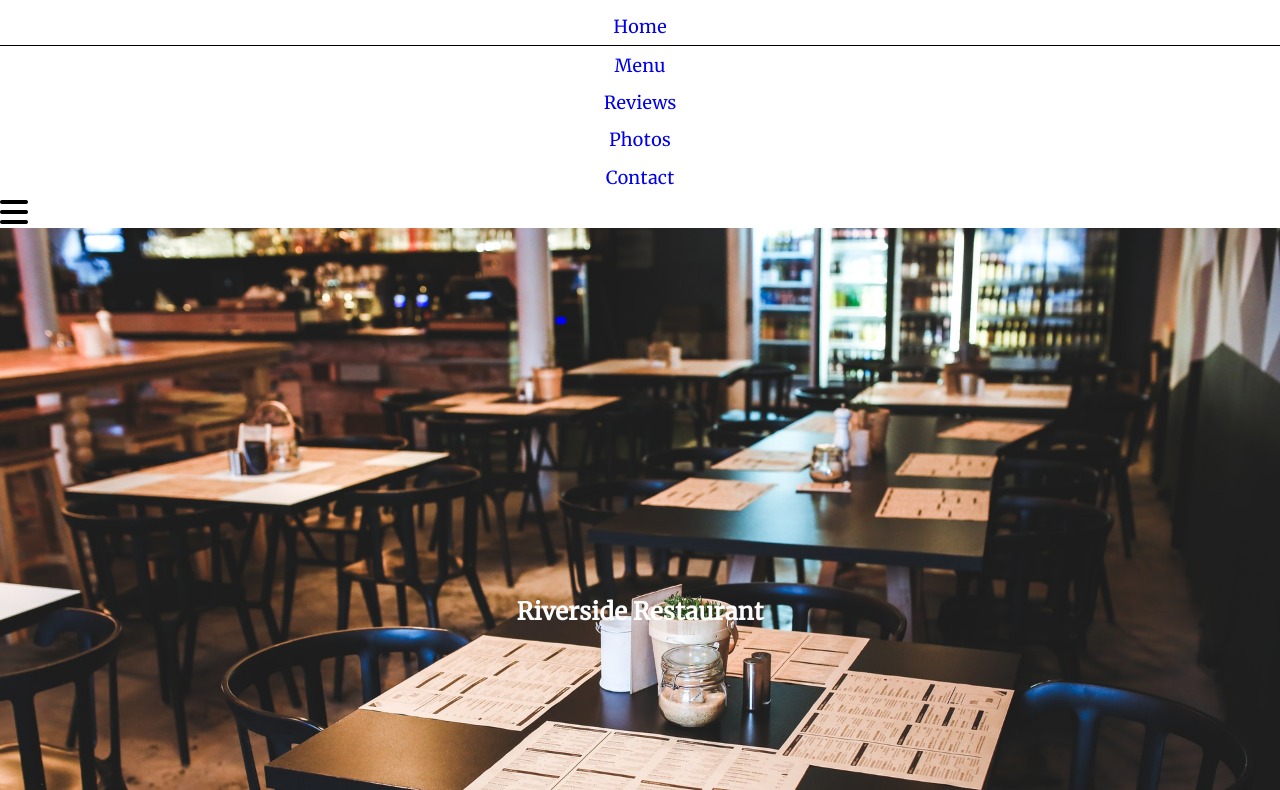
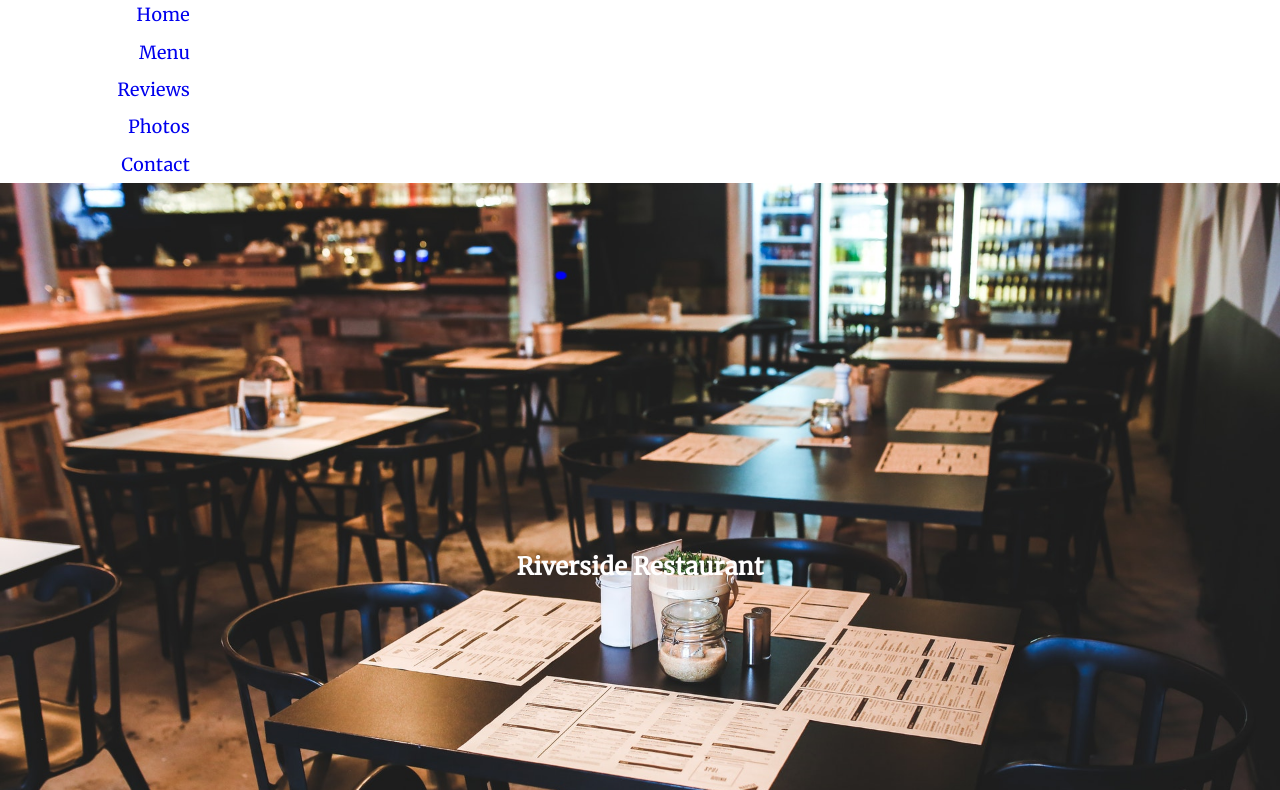
Before and after one commit to gband85/restaurant, a website built with webpack: page dist/index.html in a window 1280 px wide. Shown: the part 68-858 px from the top of the page. Built offline with nearby package versions, Linux system fonts and the light colour scheme.

Commit message:
fix navbar positioning
add extra div for menu btn + nav ul
align to flex-end
move logo up

```diff
--- a/src/headerModule.js
+++ b/src/headerModule.js
@@ -64,19 +64,24 @@ const home = document.createElement("li");
     contactLink.className="link";
     contact.appendChild(contactLink);
 
+      const hamburger=document.createElement("i");
+    hamburger.id="hamburger";
+hamburger.classList.add("fa","fa-bars");
 
+// navList.appendChild(hamburger)
     navList.appendChild(home);
     navList.appendChild(menu);
     navList.appendChild(reviews)
     navList.appendChild(photos)
     navList.appendChild(contact);
-     const hamburger=document.createElement("i");
-    hamburger.id="hamburger";
-hamburger.classList.add("fa","fa-bars");
+
+const nav=document.createElement("div");
+nav.className="nav"
+nav.appendChild(hamburger);
+  nav.appendChild(navList);
  navbar.appendChild(logo);
+navbar.appendChild(nav);
 
-     navbar.appendChild(navList);
-     navbar.appendChild(hamburger);
     header.appendChild(navbar);
     content.appendChild(header);
 }
--- a/src/style.css
+++ b/src/style.css
@@ -17,59 +17,27 @@ body, html {
 
 }
 header {
-    /* background-color: black; */
-    /* display: flex; */
     align-items: flex-end;
     justify-content: center;
-    /* height: 60px; */
-    /* margin-bottom: 30px; */
-    /* color: white; */
-    /* width: 100%; */
-    /* position: relative; */
     margin-top: 2em;
 }
-.mobile-nav {
-    display: flex;
-    flex-direction: row;
-    justify-content: space-between;
-    /* min-width: 360px; */
-    padding: 10px;
-    align-items: center;
-  }
   .logo {
-    /* float: left; */
-    /* justify-self:left; */
-    /* display: inline-flex; */
-    align-self: center;
+    /* align-self: center; */
     width: 110px;
   }
   #hamburger {
     font-size: 32px;
     cursor: pointer;
+    align-self: flex-end;
   }
   .navbar {
-    /* margin-top: 10px;
-    position: relative;
-    z-index: 5;
-    background-color: black;
-    padding: 0 10px 0px;*/
     display: flex;
-   flex-direction: column;
-   /* justify-content: center;
-    align-items: center;  */
   }
 .nav-list {
     list-style: none;
-    margin-top: 1.5em;
-    /* display: none; */
     display: flex;
     flex-direction: column;
-}
-.navbar ul li {
-    /* display: inline-block; */
-    /* padding: 0 10px 10px; */
-    /* margin: 0 10px; */
-    /* cursor: pointer; */
+    align-items: flex-end;
 }
 .navbar ul li:first-child {
     margin-top: 0;
@@ -87,9 +55,13 @@ color: black;
 display: block;
 padding: .4em;
 }
+.nav {
+  display: flex;
+  flex-direction: column;
+}
 .selected {
     /* background-color: blue; */
-    border-bottom: 1px black solid;
+    /* border-bottom: 1px black solid; */
 }
 main {
     /* background-color: white; */
```
